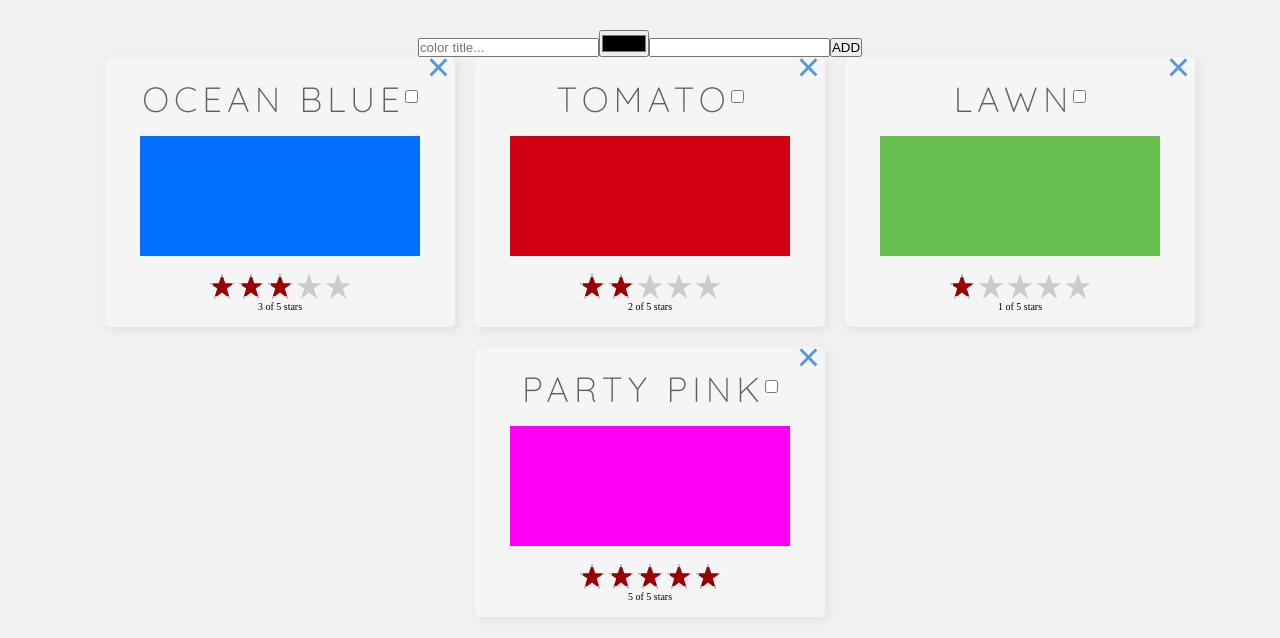
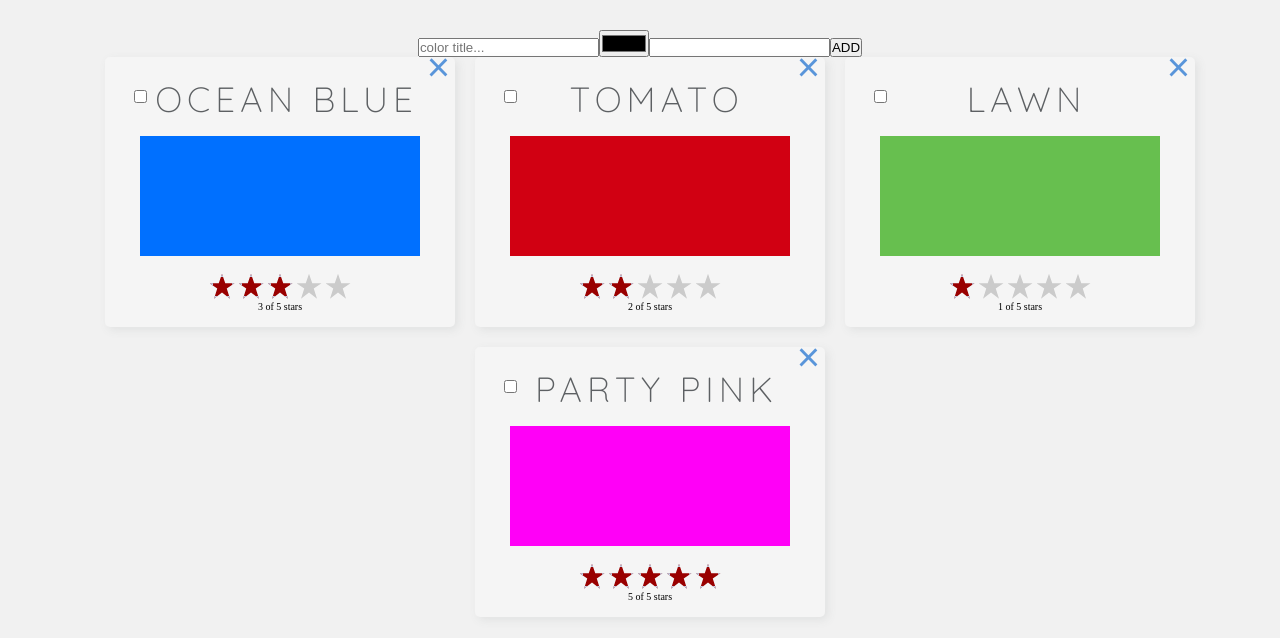
Before and after one commit to Mikaelia/color-collector, a React (Create React App) app: page / in a window 1280 px wide. Shown: the top 638 px of the page. Built offline with nearby package versions, Linux system fonts and the light colour scheme.

Commit message:
Fix auto-unchecking

```diff
--- a/src/components/ui/Color.js
+++ b/src/components/ui/Color.js
@@ -10,19 +10,30 @@ const Color = ({
   onRate = f => f,
   onRemove = f => f,
   toggleSelect = f => f
-}) => (
+}) => {
+  //Call toggle action and
+  const onClick = () => toggleSelect;
+
+  return (
     <section className={"color-card" + (selected ? " selected" : "")}>
-    <h1 className="heading heading-md light u-mt-sm">{title}</h1>
-    <input type="checkbox" label="color-select" onClick={toggleSelect} />
+      <input
+        type="checkbox"
+        label="color-select"
+        className="color-card__select"
+        checked={selected ? "checked" : false}
+        onClick={toggleSelect}
+      />
       <div className="color-card__btn-container">
         <button className="color-card__btn-remove" onClick={onRemove}>
           &times;
         </button>
       </div>
+      <h1 className="heading heading-md light u-mt-sm">{title}</h1>
       <div className="color-card__color" style={{ backgroundColor: color }} />
       <StarRating starsSelected={rating} onRate={onRate} />
     </section>
   );
+};
 
 Color.propTypes = {
   title: PropTypes.string.isRequired,
--- a/src/stylesheets/components/_color.scss
+++ b/src/stylesheets/components/_color.scss
@@ -1,9 +1,10 @@
 .color-card {
-    height: 27rem;
+    min-height: 27rem;
     width: 100%;
     max-width: 35rem;
     position: relative;
     border-radius: .5rem;
+
 
     box-shadow: $box-shadow-light;
     background: $color-primary-light;
--- a/src/stylesheets/partials/_typography.scss
+++ b/src/stylesheets/partials/_typography.scss
@@ -23,7 +23,10 @@ $heading-font-weight: $font-bold;
     text-transform: uppercase;
     text-align: center;
     letter-spacing: .5rem;
-    display: block;
+    text-overflow: ellipsis;
+    white-space: wrap;
+    overflow: hidden;
+    width: 80%;
 
     &-sm {
         font-size: 2rem;
```
Lines whose indentation alone changed are shown as unchanged.
